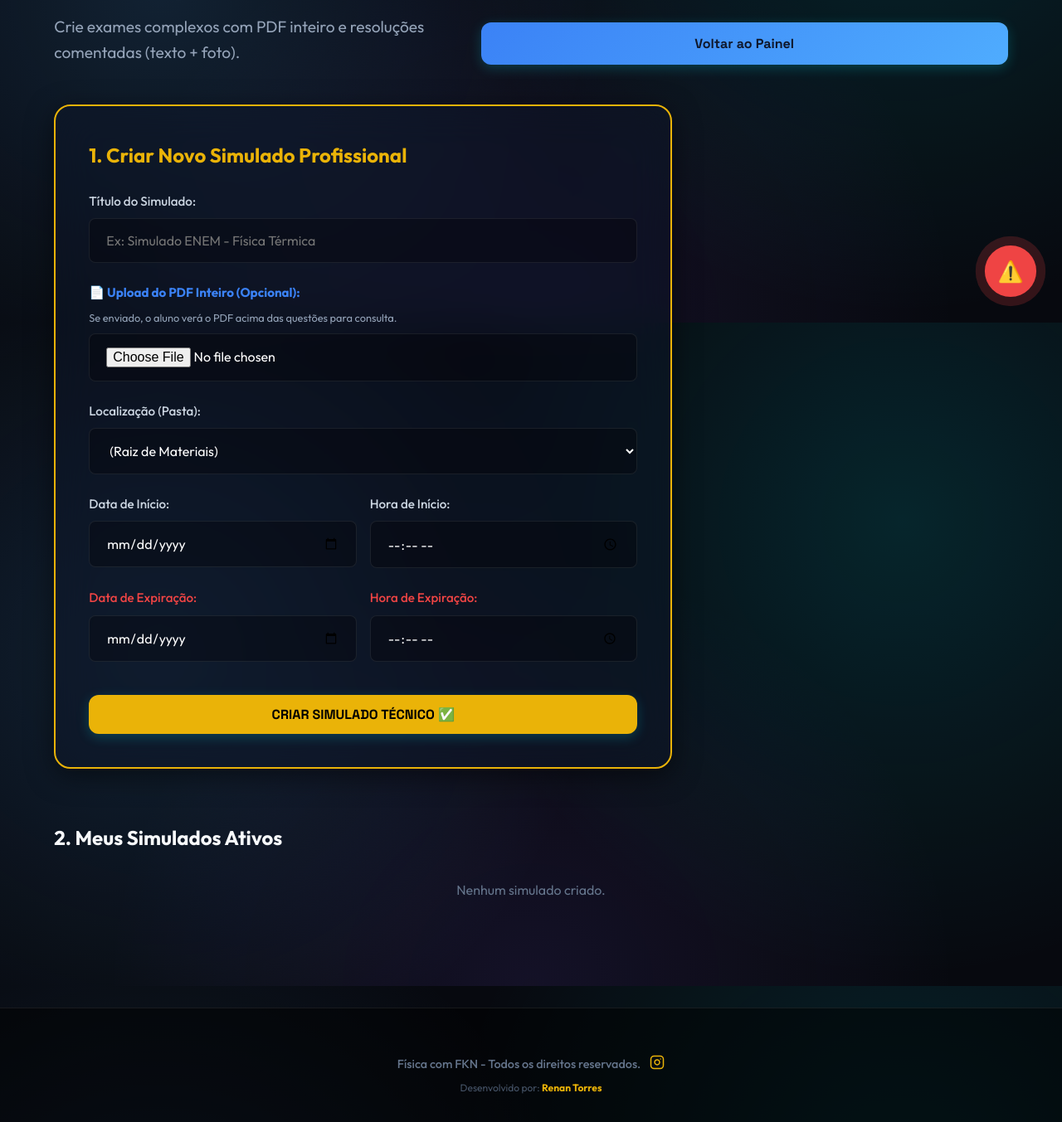
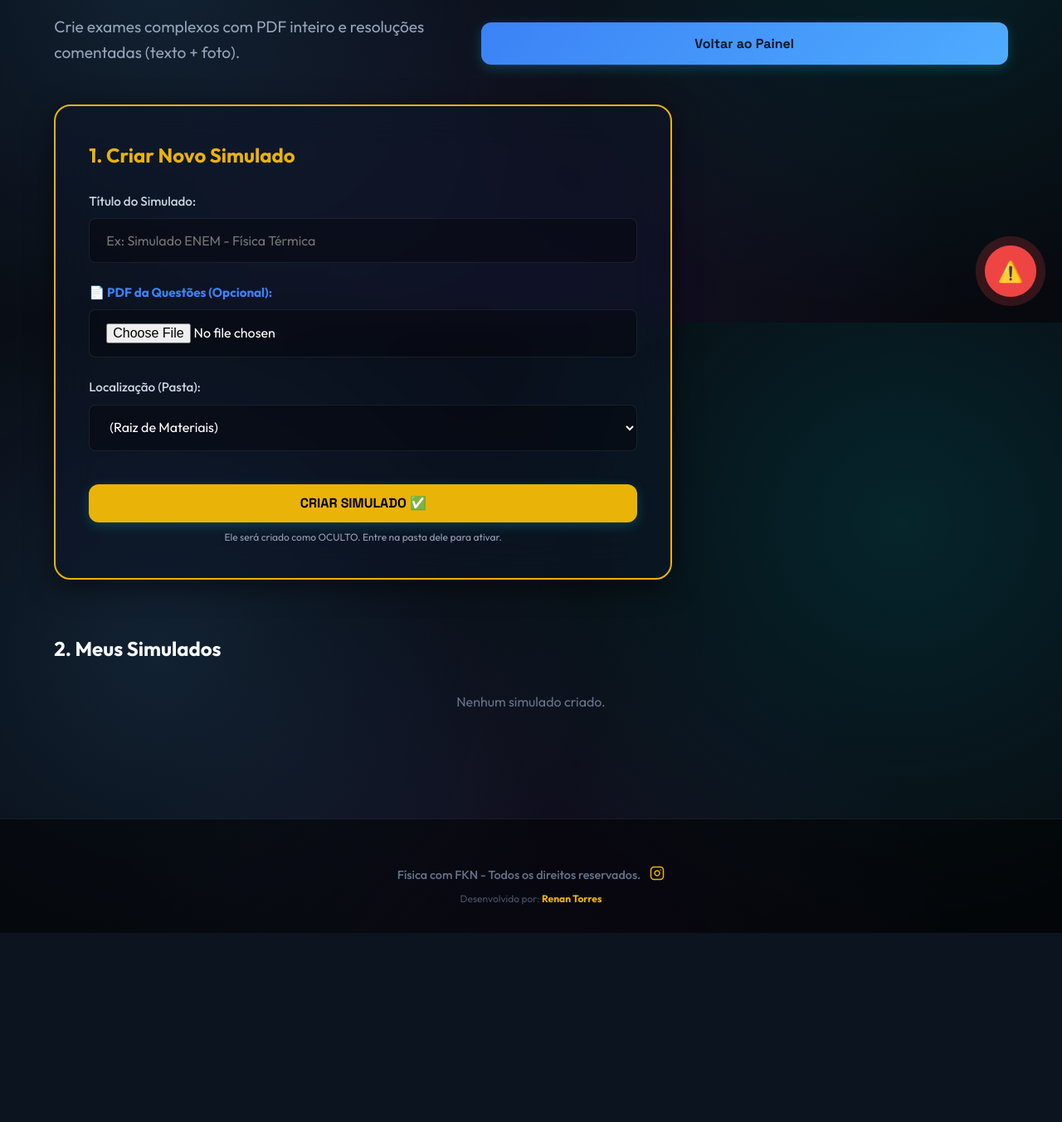
Before and after one commit to RenanTorress/sitefkn, a Flask app: page /admin/exams in a window 1280 px wide. Shown: the part 411-1764 px from the top of the page at 83% size. After the commit the page ends 1536 px from the top, so only its background shows below. Run offline with Flask 3, Linux system fonts and the light colour scheme; the visitor is signed in with stand-in values (Sample User, id 1); data comes from the database, SQL or seed files in the repository; data that the repository does not hold is empty.

Commit message:
Sistema de visibilidade simplificado e correção final

```diff
--- a/app.py
+++ b/app.py
@@ -92,12 +92,11 @@ def materiais(folder_id=None):
         files = conn.execute('SELECT * FROM files WHERE folder_id IS NULL ORDER BY filename').fetchall()
 
     # Get Exams for this folder
-    now = datetime.datetime.now().isoformat()
     exams = conn.execute('''
         SELECT * FROM exams
         WHERE (folder_id = ? OR (folder_id IS NULL AND ? IS NULL))
-        AND (start_at IS NULL OR start_at <= ?)
-    ''', (folder_id, folder_id, now)).fetchall()
+        AND (is_visible = 1)
+    ''', (folder_id, folder_id)).fetchall()
 
     conn.close()
     return render_template('materiais.html', current_folder=current_folder, breadcrumbs=breadcrumbs, subfolders=subfolders, files=files, exams=exams)
@@ -596,6 +595,8 @@ with app.app_context():
     except: pass
     try: conn.execute('ALTER TABLE files ADD COLUMN download_count INTEGER DEFAULT 0')
     except: pass
+    try: conn.execute('ALTER TABLE exams ADD COLUMN is_visible BOOLEAN DEFAULT 0')
+    except: pass
     conn.commit()
 
     # Forçar dados do DESENVOLVEDOR...
@@ -724,17 +725,12 @@ def manage_exam(exam_id):
         if action == 'update_details':
             title = request.form.get('title')
             folder_id = request.form.get('folder_id')
-            start_date = request.form.get('start_date')
-            start_time = request.form.get('start_time')
-            end_date = request.form.get('end_date')
-            end_time = request.form.get('end_time')
+            is_visible = 1 if request.form.get('is_visible') else 0
 
-            start_at = f"{start_date}T{start_time}" if start_date and start_time else None
-            end_at = f"{end_date}T{end_time}" if end_date and end_time else None
             if not folder_id: folder_id = None
 
-            conn.execute('UPDATE exams SET title = ?, folder_id = ?, start_at = ?, end_at = ? WHERE id = ?',
-                         (title, folder_id, start_at, end_at, exam_id))
+            conn.execute('UPDATE exams SET title = ?, folder_id = ?, is_visible = ? WHERE id = ?',
+                         (title, folder_id, is_visible, exam_id))
             conn.commit()
             flash('Simulado atualizado!', 'success')
 
@@ -758,14 +754,7 @@ def admin_exams():
     if request.method == 'POST':
         title = request.form.get('title')
         folder_id = request.form.get('folder_id')
-        start_date = request.form.get('start_date')
-        start_time = request.form.get('start_time')
-        end_date = request.form.get('end_date')
-        end_time = request.form.get('end_time')
         pdf_file = request.files.get('pdf_file')
-
-        start_at = f"{start_date}T{start_time}" if start_date and start_time else None
-        end_at = f"{end_date}T{end_time}" if end_date and end_time else None
         if not folder_id: folder_id = None
 
         pdf_filename = None
@@ -774,9 +763,9 @@ def admin_exams():
             pdf_filename = secure_filename(f"pdf_{int(time.time())}_{pdf_file.filename}")
             pdf_file.save(os.path.join(app.config['UPLOAD_FOLDER'], 'exams', pdf_filename))
 
-        conn.execute('INSERT INTO exams (title, folder_id, pdf_path, start_at, end_at) VALUES (?, ?, ?, ?, ?)', (title, folder_id, pdf_filename, start_at, end_at))
+        conn.execute('INSERT INTO exams (title, folder_id, pdf_path, is_visible) VALUES (?, ?, ?, 0)', (title, folder_id, pdf_filename))
         conn.commit()
-        flash('Modo Prova Criado!', 'success')
+        flash('Modo Prova Criado! Ele iniciará como OCULTO.', 'success')
 
     exams_raw = conn.execute('SELECT * FROM exams ORDER BY created_at DESC').fetchall()
     exams = []
@@ -868,16 +857,10 @@ def view_exam(exam_id):
         conn.close()
         return "Simulado não encontrado", 404
 
-    now = datetime.datetime.now().isoformat()
-    # Check start time
-    if exam['start_at'] and now < exam['start_at'] and session.get('role') != 'developer':
+    # Admin can always view
+    if not exam['is_visible'] and session.get('role') != 'developer':
         conn.close()
-        return render_template('error.html', message=f"Este simulado ainda não começou. Estará disponível em {exam['start_at'].replace('T', ' ')}")
-
-    # Check end time
-    if exam['end_at'] and now > exam['end_at'] and session.get('role') != 'developer':
-        # Admin can view even after end, but student might be blocked or see results only
-        pass
+        return render_template('error.html', message="Este simulado está desativado temporariamente pelo professor.")
 
     questions = conn.execute('SELECT * FROM exam_questions WHERE exam_id = ?', (exam_id,)).fetchall()
 
--- a/templates/admin_exams.html
+++ b/templates/admin_exams.html
@@ -10,7 +10,7 @@
 
 <div class="panel-grid">
     <div class="card" style="border: 2px solid #eab308;">
-        <h2 style="color: #eab308; margin-bottom: 1.5rem;">1. Criar Novo Simulado Profissional</h2>
+        <h2 style="color: #eab308; margin-bottom: 1.5rem;">1. Criar Novo Simulado</h2>
         <form method="POST" enctype="multipart/form-data">
             <div class="form-group">
                 <label>Título do Simulado:</label>
@@ -18,8 +18,7 @@
             </div>
 
             <div class="form-group">
-                <label style="color: var(--primary); font-weight: bold;">📄 Upload do PDF Inteiro (Opcional):</label>
-                <p style="font-size: 0.8rem; color: #94a3b8; margin-bottom: 0.5rem;">Se enviado, o aluno verá o PDF acima das questões para consulta.</p>
+                <label style="color: var(--primary); font-weight: bold;">📄 PDF da Questões (Opcional):</label>
                 <input type="file" name="pdf_file" class="form-control" accept=".pdf">
             </div>
 
@@ -33,48 +32,28 @@
                 </select>
             </div>
 
-            <div style="display: grid; grid-template-columns: 1fr 1fr; gap: 1rem;">
-                <div class="form-group">
-                    <label>Data de Início:</label>
-                    <input type="date" name="start_date" class="form-control">
-                </div>
-                <div class="form-group">
-                    <label>Hora de Início:</label>
-                    <input type="time" name="start_time" class="form-control">
-                </div>
-            </div>
-
-            <div style="display: grid; grid-template-columns: 1fr 1fr; gap: 1rem;">
-                <div class="form-group">
-                    <label style="color: #ef4444;">Data de Expiração:</label>
-                    <input type="date" name="end_date" class="form-control">
-                </div>
-                <div class="form-group">
-                    <label style="color: #ef4444;">Hora de Expiração:</label>
-                    <input type="time" name="end_time" class="form-control">
-                </div>
-            </div>
-
-            <button type="submit" class="btn" style="width: 100%; background: #eab308; color: black; font-weight: bold; margin-top: 1rem;">CRIAR SIMULADO TÉCNICO ✅</button>
+            <button type="submit" class="btn" style="width: 100%; background: #eab308; color: black; font-weight: bold; margin-top: 1rem;">CRIAR SIMULADO ✅</button>
+            <p style="font-size: 0.75rem; color: #94a3b8; text-align: center; margin-top: 0.5rem;">Ele será criado como OCULTO. Entre na pasta dele para ativar.</p>
         </form>
     </div>
 </div>
 
-<h2 style="margin-top: 4rem; margin-bottom: 2rem;">2. Meus Simulados Ativos</h2>
+<h2 style="margin-top: 4rem; margin-bottom: 2rem;">2. Meus Simulados</h2>
 <div class="panel-grid">
     {% for exam in exams %}
-    <div class="card" style="border: 2px solid {% if exam.end_at %}#ef4444{% else %}#eab308{% endif %}; background: rgba(0,0,0,0.3); transition: transform 0.2s; cursor: pointer;" onclick="window.location='{{ url_for('manage_exam', exam_id=exam.id) }}'">
+    <div class="card" style="border: 2px solid {% if exam.is_visible %}#10b981{% else %}#64748b{% endif %}; background: rgba(0,0,0,0.3); transition: transform 0.2s; cursor: pointer;" onclick="window.location='{{ url_for('manage_exam', exam_id=exam.id) }}'">
         <div style="display: flex; justify-content: space-between; align-items: flex-start; margin-bottom: 1rem;">
             <div>
                 <h3 style="color: white; margin-bottom: 0.5rem;">📁 {{ exam.title }}</h3>
-                <span style="font-size: 0.8rem; color: #94a3b8;">📅 Início: {{ exam.start_at[11:] if exam.start_at else 'Imediato' }} | {{ exam.questions|length }} Questões</span>
+                <div style="display: flex; gap: 0.5rem; align-items: center;">
+                    <span style="background: {% if exam.is_visible %}#10b981{% else %}#64748b{% endif %}; color: white; font-size: 0.7rem; padding: 0.2rem 0.6rem; border-radius: 4px; font-weight: bold;">
+                        {% if exam.is_visible %}VISÍVEL{% else %}OCULTO{% endif %}
+                    </span>
+                    <span style="font-size: 0.8rem; color: #94a3b8;">{{ exam.questions|length }} Questões</span>
+                </div>
             </div>
-            <a href="{{ url_for('manage_exam', exam_id=exam.id) }}" class="btn" style="padding: 0.5rem 1rem; background: #eab308; color: black; font-weight: bold; border: none;">ABRIR PASTA</a>
+            <a href="{{ url_for('manage_exam', exam_id=exam.id) }}" class="btn" style="padding: 0.5rem 1rem; background: #eab308; color: black; font-weight: bold; border: none;">GERENCIAR</a>
         </div>
-
-        {% if exam.end_at %}
-        <div style="font-size: 0.75rem; color: #ef4444; font-weight: bold;">⚠️ Expira em: {{ exam.end_at.replace('T', ' ') }}</div>
-        {% endif %}
     </div>
     {% else %}
     <p style="color: #64748b; grid-column: span 2; text-align: center;">Nenhum simulado criado.</p>
```
Also changed, not shown: templates/admin_manage_exam.html (+7 -21 lines).
